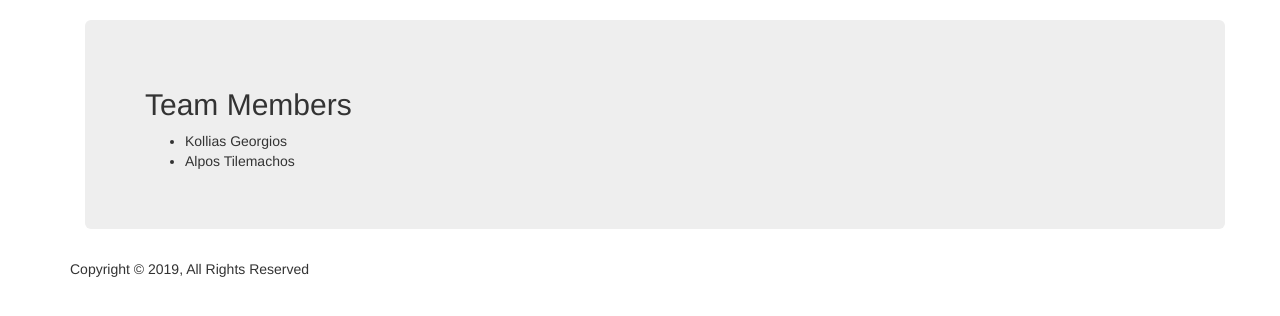
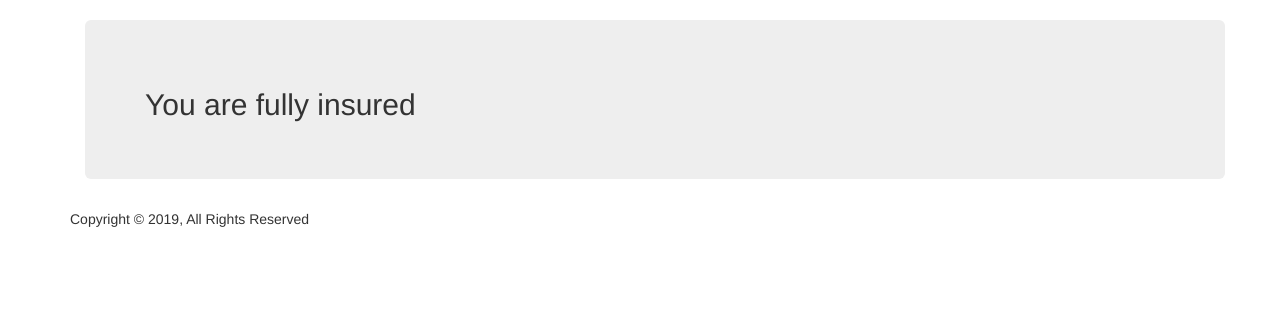
Before and after one commit to TileAlpRe1/djangoProject2019, a Django app: page /myapp/insurance_confirmation in a window 1280 px wide. Shown: the part 51-367 px from the top of the page. Run offline with Django 3.2, Linux system fonts and the light colour scheme; some libraries are stand-ins or nearby versions.

Commit message:
Update insurance_confirmation.html

```diff
--- a/myproject/templates/myapp/insurance_confirmation.html
+++ b/myproject/templates/myapp/insurance_confirmation.html
@@ -2,11 +2,7 @@
 {% block body_block %}
 <div class="container">
     <div class="jumbotron">
-		<h2>Team Members</h2>
-		<ul>
-			<li>Kollias Georgios</li>
-			<li>Alpos Tilemachos</li>
-		</ul>
+	<h2>You are fully insured</h2>
     </div>
  </div>
  <footer>
```
